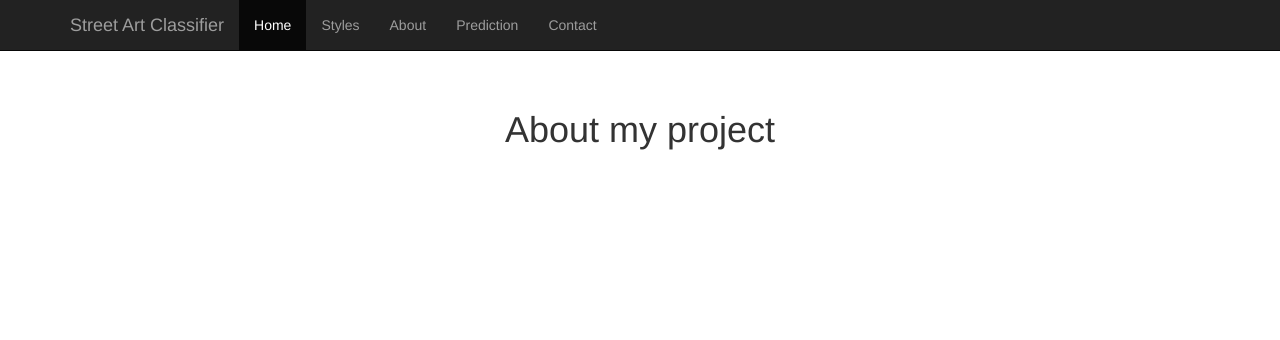
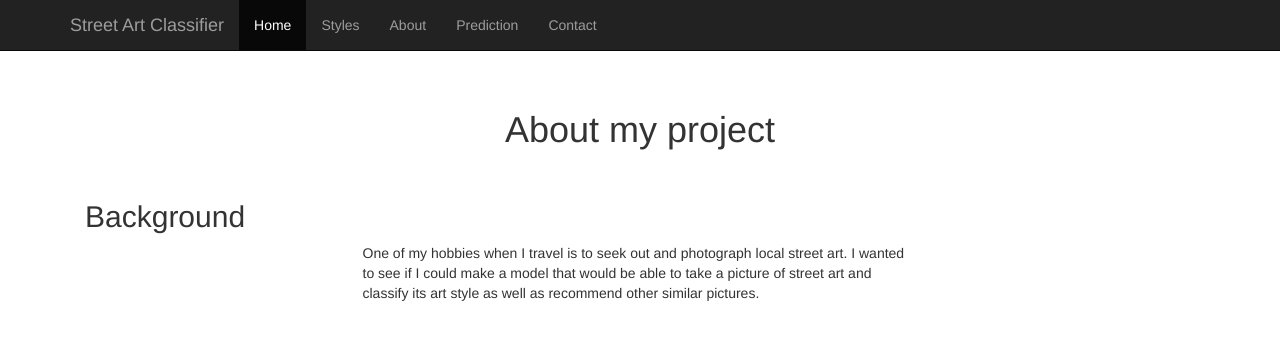
Before and after one commit to MTPrime/street_art_classifier, a Flask app: page /about in a window 1280 px wide. Shown: the top 340 px of the page. Run offline with Flask 2, Linux system fonts and the light colour scheme; some libraries are stand-ins or nearby versions.

Commit message:
About section.

```diff
--- a/web_app/templates/about.html
+++ b/web_app/templates/about.html
@@ -1,10 +1,34 @@
 {% extends "base.html" %}
 {% block content %}
 
+<style>
+    img.example {
+        height: 50%;
+        width: 50%;
+    }
+    .column {
+        float: left;
+        width: 33.33%;
+        padding: 5px;
+    }
+
+    p.description {
+        margin-left:auto;
+        margin-right:auto;
+        width:50%;
+        text-align:left;
+    }
+
+</style>
+
 <div class="container">
   <div class="starter-template">
-    <h1>About my project</h1>
-  </div>
+    <h1>About my project</h1><br>
+    <h2 align='left'>Background</h2>
+    <p class='description'>     One of my hobbies when I travel is to seek out and photograph local street art. I wanted to see if I could make a model that would be able to take a picture of street art and classify its art style as well as recommend other similar pictures.</p>
+    <br>
+
+</div>
 </div>
 
 {% endblock %}
```
